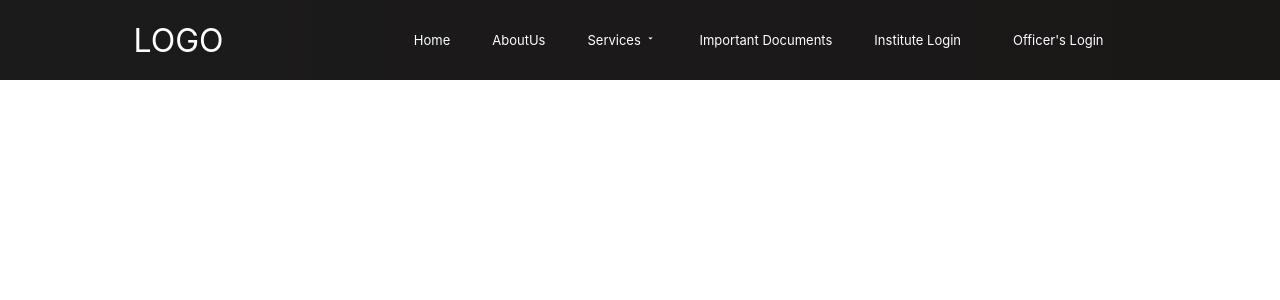
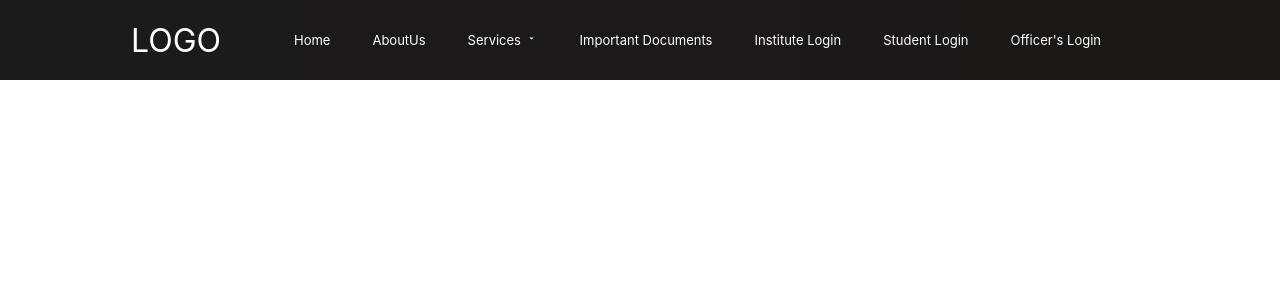
Before and after one commit to Ausaf1/sih_prototype, a React (Create React App) app in the folder client/: page / in a window 1280 px wide. Shown: the top 300 px of the page. Built offline with nearby package versions, Linux system fonts and the light colour scheme.

Commit message:
responsive navbar

```diff
--- a/client/src/components/Navbar/Navbar.css
+++ b/client/src/components/Navbar/Navbar.css
@@ -10,7 +10,7 @@
 .navbar-logo {
   color: #fff;
   justify-self: start;
-  margin-left: 5px;
+  /* margin-left: 5px; */
   cursor: pointer;
   text-decoration: none;
   font-size: 2rem;
--- a/client/src/components/Navbar/Navbar.js
+++ b/client/src/components/Navbar/Navbar.js
@@ -37,7 +37,7 @@ function Navbar() {
           LOGO
         </Link>
         <div className="menu-icon" onClick={handleClick}>
-          <i className={click ? <GiCancel /> : <GoThreeBars />} />
+          <i className="fa-bars">{click ? <GiCancel /> : <GoThreeBars />}</i>
         </div>
         <ul className={click ? "nav-menu active" : "nav-menu"}>
           <li className="nav-item">
@@ -82,10 +82,10 @@ function Navbar() {
               Institute Login
             </Link>
           </li>
-          <li>
+          <li className="nav-item">
             <Link
               to="/studentLogin"
-              className="nav-links-mobile"
+              className="nav-links"
               onClick={closeMobileMenu}
             >
               Student Login
```
